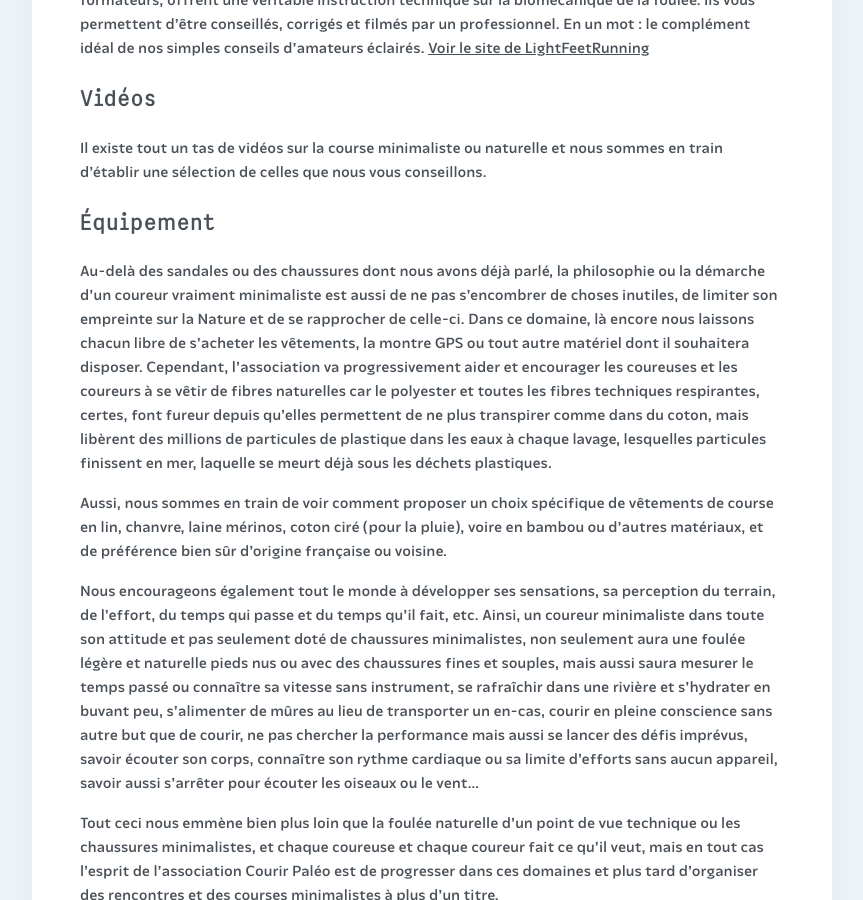
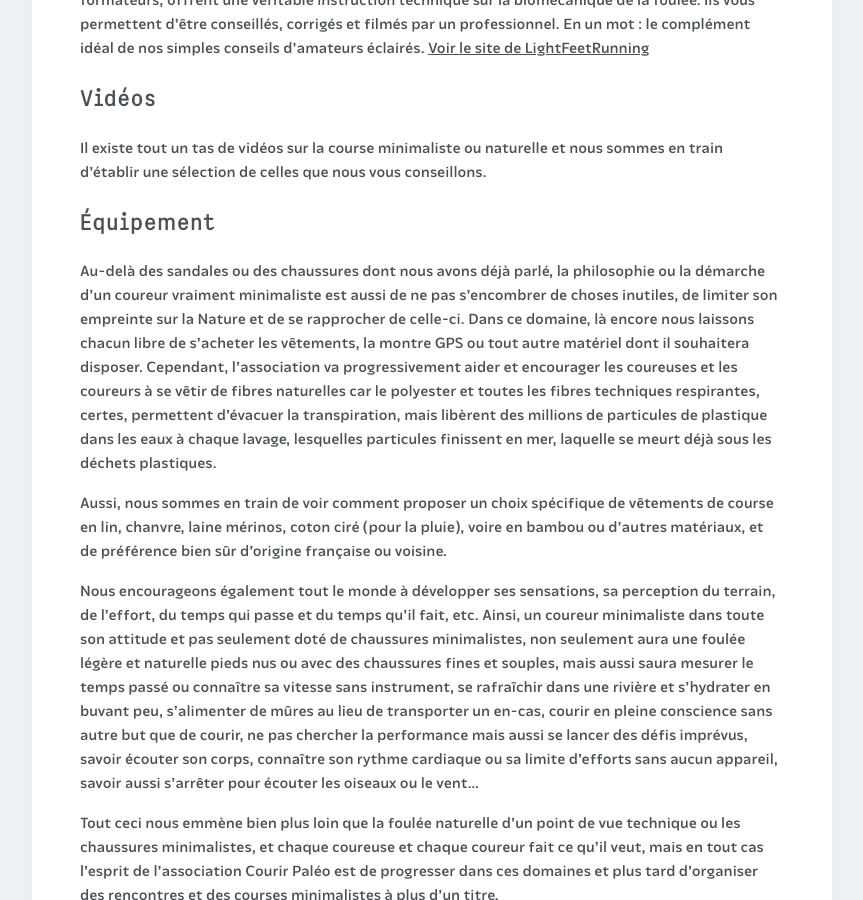
Before and after one commit to courirpaleo/courirpaleo.github.io, a Jekyll site: the page built from _pages/ressources.md, in a window 1280 px wide and 900 px high, scrolled down 7078 px. Shown: the whole window, without its empty margins (208-1071 px from the left). Built offline with Jekyll 4.4.1, drawn with Linux system fonts in a browser that asks for light colours; some web fonts are replaced.

Commit message:
Update ressources.md

```diff
--- a/_pages/ressources.md
+++ b/_pages/ressources.md
@@ -75,7 +75,7 @@
 
 ## Équipement
 Au-delà des sandales ou des chaussures dont nous avons déjà parlé, la philosophie ou la démarche d'un coureur vraiment minimaliste est aussi de ne pas s'encombrer de choses inutiles, de limiter son empreinte sur la Nature et de se rapprocher de celle-ci.
-Dans ce domaine, là encore nous laissons chacun libre de s'acheter les vêtements, la montre GPS ou tout autre matériel dont il souhaitera disposer. Cependant, l'association va progressivement aider et encourager les coureuses et les coureurs à se vêtir de fibres naturelles car le polyester et toutes les fibres techniques respirantes, certes, font fureur depuis qu'elles permettent de ne plus transpirer comme dans du coton, mais libèrent des millions de particules de plastique dans les eaux à chaque lavage, lesquelles particules finissent en mer, laquelle se meurt déjà sous les déchets plastiques.
+Dans ce domaine, là encore nous laissons chacun libre de s'acheter les vêtements, la montre GPS ou tout autre matériel dont il souhaitera disposer. Cependant, l'association va progressivement aider et encourager les coureuses et les coureurs à se vêtir de fibres naturelles car le polyester et toutes les fibres techniques respirantes, certes, permettent d'évacuer la transpiration, mais libèrent des millions de particules de plastique dans les eaux à chaque lavage, lesquelles particules finissent en mer, laquelle se meurt déjà sous les déchets plastiques.
 
 Aussi, nous sommes en train de voir comment proposer un choix spécifique de vêtements de course en lin, chanvre, laine mérinos, coton ciré (pour la pluie), voire en bambou ou d'autres matériaux, et de préférence bien sûr d'origine française ou voisine.
 
```
